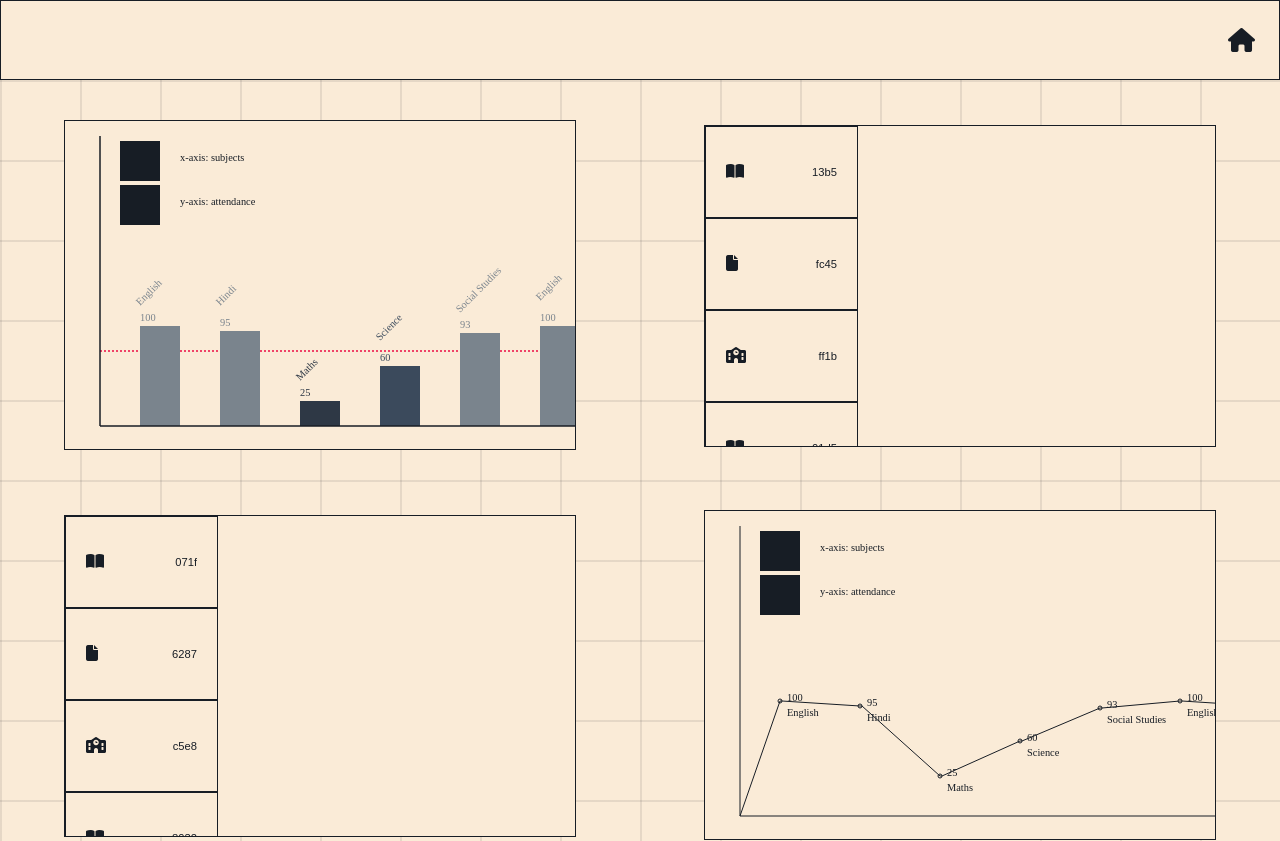
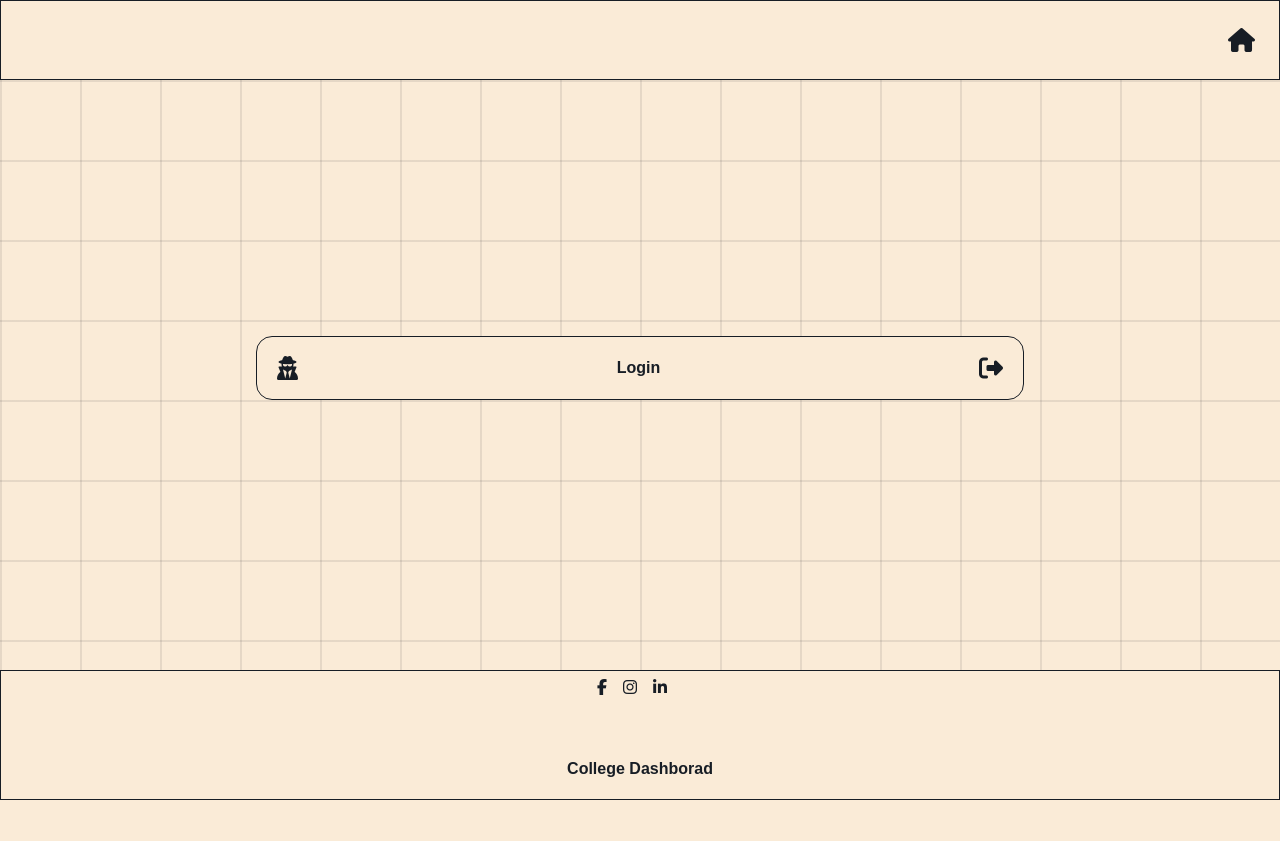
Before and after one commit to Nkca122/CollegeDashBoard-MernProject-, a React (Vite) app in the folder frontend/: page / in a window 1280 px wide. Shown: the top 841 px of the page. After the commit the page ends 800 px from the top, so only its background shows below. Built offline with nearby package versions, Linux system fonts and the light colour scheme.

Commit message:
final commit

```diff
--- a/frontend/src/App.jsx
+++ b/frontend/src/App.jsx
@@ -1,25 +1,19 @@
-import fakeData from "../temp/fakeData"
-import List from "./components/list/list"
-import Graph from "./components/graph/graph"
-import Footer from "./components/footer/footer"
-import Header from "./components/header/header"
+import { BrowserRouter as Router, Routes, Route } from "react-router-dom"
+import Layout from "./pages/layout/layout"
+import DashBoard from "./pages/dashboard/dashboard"
+import LoginPage from "./pages/loginPage/loginPage"
 function App() {
   return (
-    <div id = "app">
-      <Header/>
-      <div id="container">
-        <div className="container">
-            <Graph graphData={fakeData} xlabel={"Subjects"} ylabel={"Attendance"}  heading = {"Attendance"} minRequirement={75}/>
-            <List contentList={fakeData}></List>
-        </div>
-        <div className="container">
-            <List contentList={fakeData}></List>
-            <Graph graphData={fakeData} xlabel={"Subjects"} ylabel={"Attendance"}  heading = {"Attendance"} minRequirement={75} type="line"/>
-        </div>
-
-      </div>
-      <Footer/>
-    </div>
+   <>
+  <Router>
+    <Routes>
+      <Route path='/' element={<Layout/>}>
+          <Route index element={<LoginPage />}></Route>
+          <Route path="/dashboard" element={<DashBoard/>}/>
+      </Route>
+    </Routes>
+  </Router>
+   </>
   )
 }
 
--- /dev/null
+++ b/frontend/src/components/login/login.jsx
@@ -0,0 +1,23 @@
+import { Link } from 'react-router-dom'
+import './public/style.css'
+export default function Login() {
+    return (
+        <>
+            <Link to={"/dashboard"}>
+                <div className="loginDiv border">
+                    <div className="loginIconDiv">
+                        <i className="fa-solid fa-user-secret"></i>
+                    </div>
+
+                    <div className="loginText">
+                        Login
+                    </div>
+
+                    <div className="loginIconDiv">
+                        <i className="fa-solid fa-right-from-bracket"></i>
+                    </div>
+                </div>
+            </Link>
+        </>
+    )
+}
--- /dev/null
+++ b/frontend/src/components/login/public/style.css
@@ -0,0 +1,34 @@
+.loginDiv {
+    width: 60vw;
+    height: 8vh;
+    position: absolute;
+    top: 42vh;
+    left: 20vw;
+    border-radius: 16px;
+    display: flex;
+    justify-content: space-between;
+    padding: 1em;
+
+}
+
+.loginIconDiv {
+    background-color: transparent;
+    height: 100%;
+    border-radius: 16px;
+    display: flex;
+    align-items: center;
+}
+
+.loginIconDiv i {
+    background-color: transparent;
+    font-size: 1.5rem;
+}
+
+.loginText {
+    height: 100%;
+    display: flex;
+    justify-content: center;
+    align-items: center;
+    font-size: 1rem;
+    font-weight: 900;
+}
--- a/frontend/src/pages/dashboard/dashboard.jsx
+++ b/frontend/src/pages/dashboard/dashboard.jsx
@@ -0,0 +1,17 @@
+import Graph from '../../components/graph/graph'
+import List from '../../components/list/list'
+import fakeData from '../../../temp/fakeData'
+export default function DashBoard(){
+    return (
+        <>
+             <div className="container">
+                    <Graph graphData={fakeData} xlabel={"Subjects"} ylabel={"Attendance"}  heading = {"Attendance"} minRequirement={75}/>
+                    <List contentList={fakeData}></List>
+                </div>
+            <div className="container">
+                <List contentList={fakeData}></List>
+                <Graph graphData={fakeData} xlabel={"Subjects"} ylabel={"Attendance"}  heading = {"Attendance"} minRequirement={75} type="line"/>
+            </div>
+        </>
+    )
+}
--- /dev/null
+++ b/frontend/src/pages/layout/layout.jsx
@@ -0,0 +1,17 @@
+import { Outlet } from "react-router-dom";
+import Header from "../../components/header/header";
+import Footer from "../../components/footer/footer";
+
+export default function Layout() {
+    return (
+        <>
+            <div id="app">
+                <Header />
+                    <div id="container">
+                        <Outlet/>
+                    </div>
+                <Footer />
+            </div>
+        </>
+    )
+}
--- a/frontend/src/pages/loginPage/loginPage.jsx
+++ b/frontend/src/pages/loginPage/loginPage.jsx
@@ -0,0 +1,8 @@
+import Login from "../../components/login/login"
+export default function LoginPage(){
+    return (
+        <>
+            <Login/>
+        </>
+    )
+}
```
